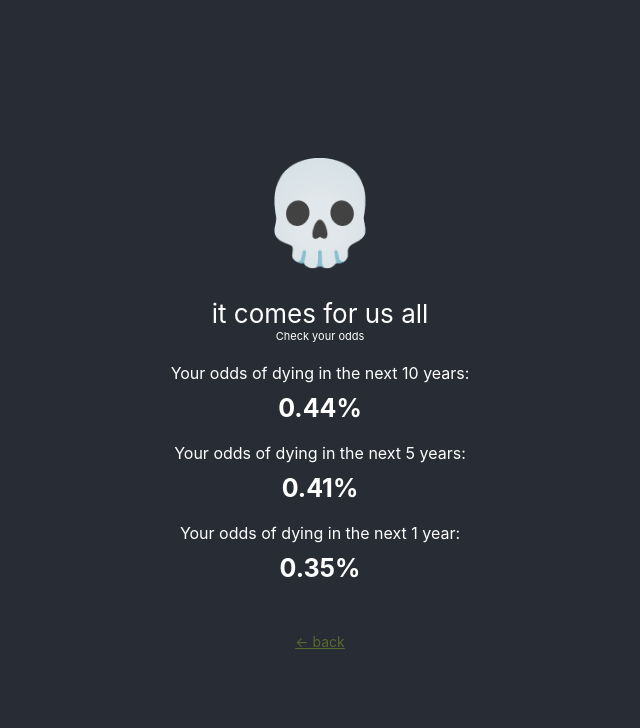
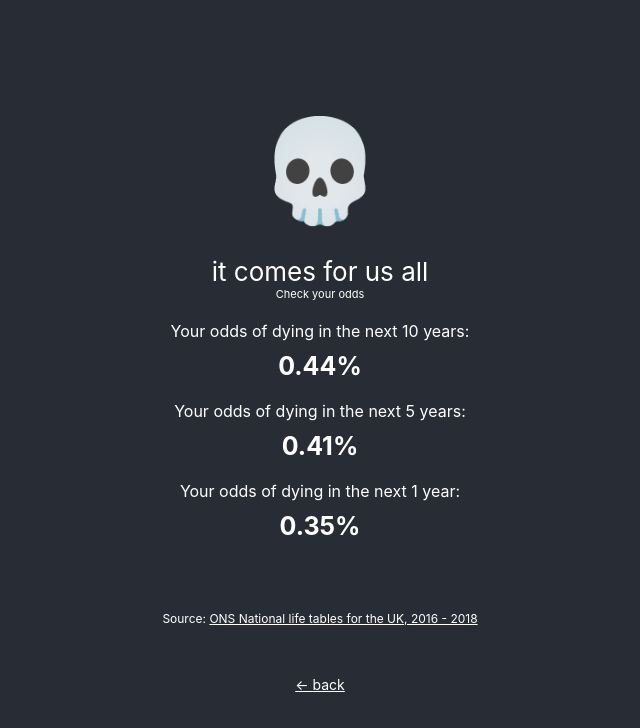
Before and after one commit to FreyrThorv/itcomesforusall, a React (Create React App) app: page / in a window 1280 px wide. Both pictures are taken after a click on the input "How long do I have, Doc?". Shown: the top 728 px of the page, without its empty margins (320-960 px from the left). Built offline with nearby package versions, Linux system fonts and the light colour scheme.

Commit message:
Add link to data source and small fix

```diff
--- a/src/App.scss
+++ b/src/App.scss
@@ -47,6 +47,7 @@
 		color: white;
 		background-color: #394f00;
 		border: none;
+		cursor: pointer;
 	}
 }
 
@@ -60,10 +61,18 @@
 	.go-back {
 		text-decoration: underline;
 		cursor: pointer;
-		color: darkolivegreen;
+		color: white;
 		margin-top: 50px;
 		font-size: 14px;
 		display: block;
+	}
+
+	.data-source {
+		margin-top: 70px;
+		font-size: 12px;
+		a {
+			color: white;
+		}
 	}
 
 	.death-percentage {
--- a/src/App.tsx
+++ b/src/App.tsx
@@ -125,6 +125,15 @@ function App() {
 						<p className="death-percentage">
 							<b>{segment.dying_1_year}</b>
 						</p>
+						<p className="data-source">
+							Source:{" "}
+							<a
+								target="_blank"
+								rel="noopener noreferrer"
+								href="https://www.ons.gov.uk/peoplepopulationandcommunity/birthsdeathsandmarriages/lifeexpectancies/datasets/nationallifetablesunitedkingdomreferencetables">
+								ONS National life tables for the UK, 2016 - 2018
+							</a>
+						</p>
 						<div className="go-back" onClick={backToStart}>
 							← back
 						</div>
```
